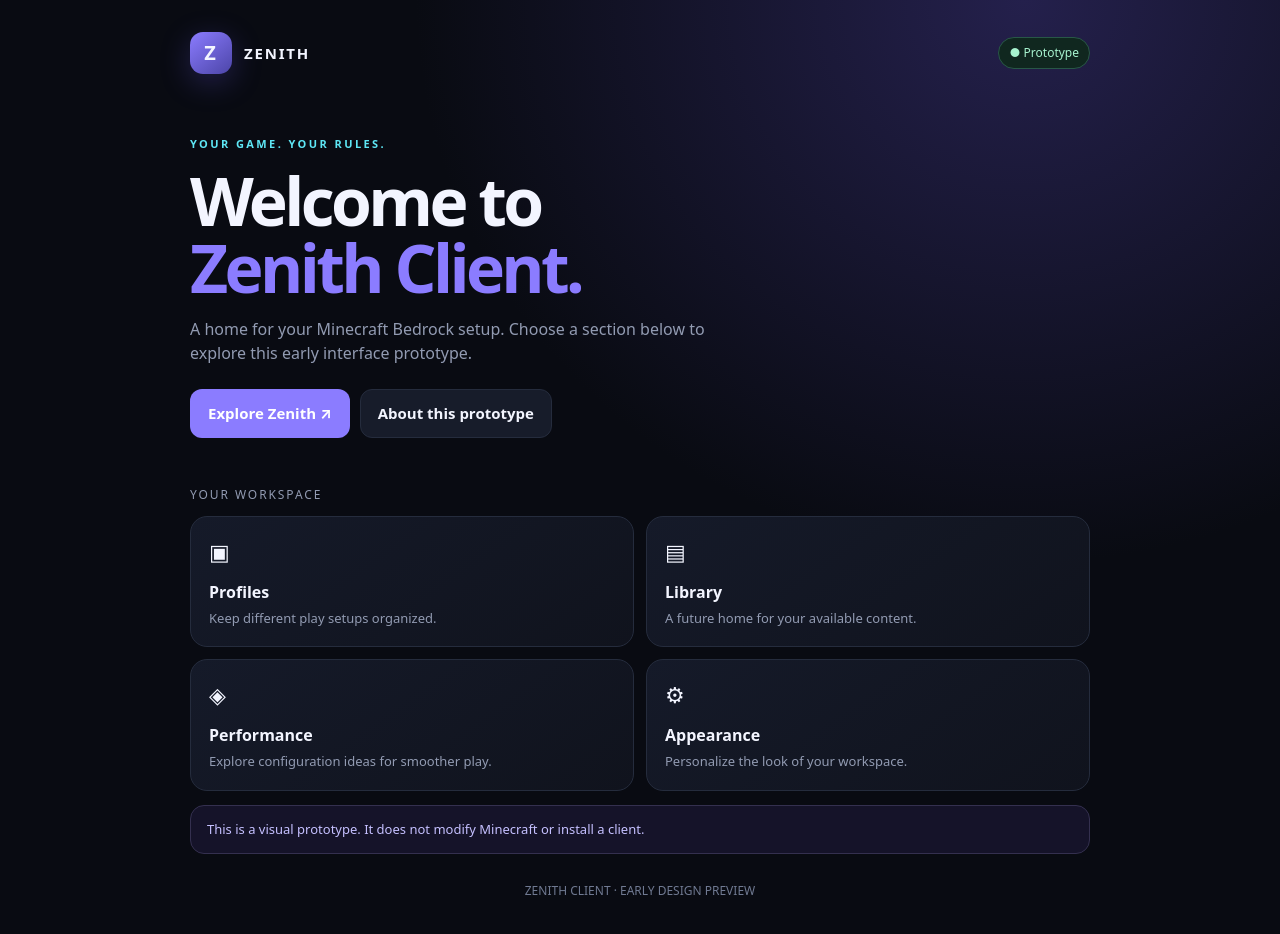
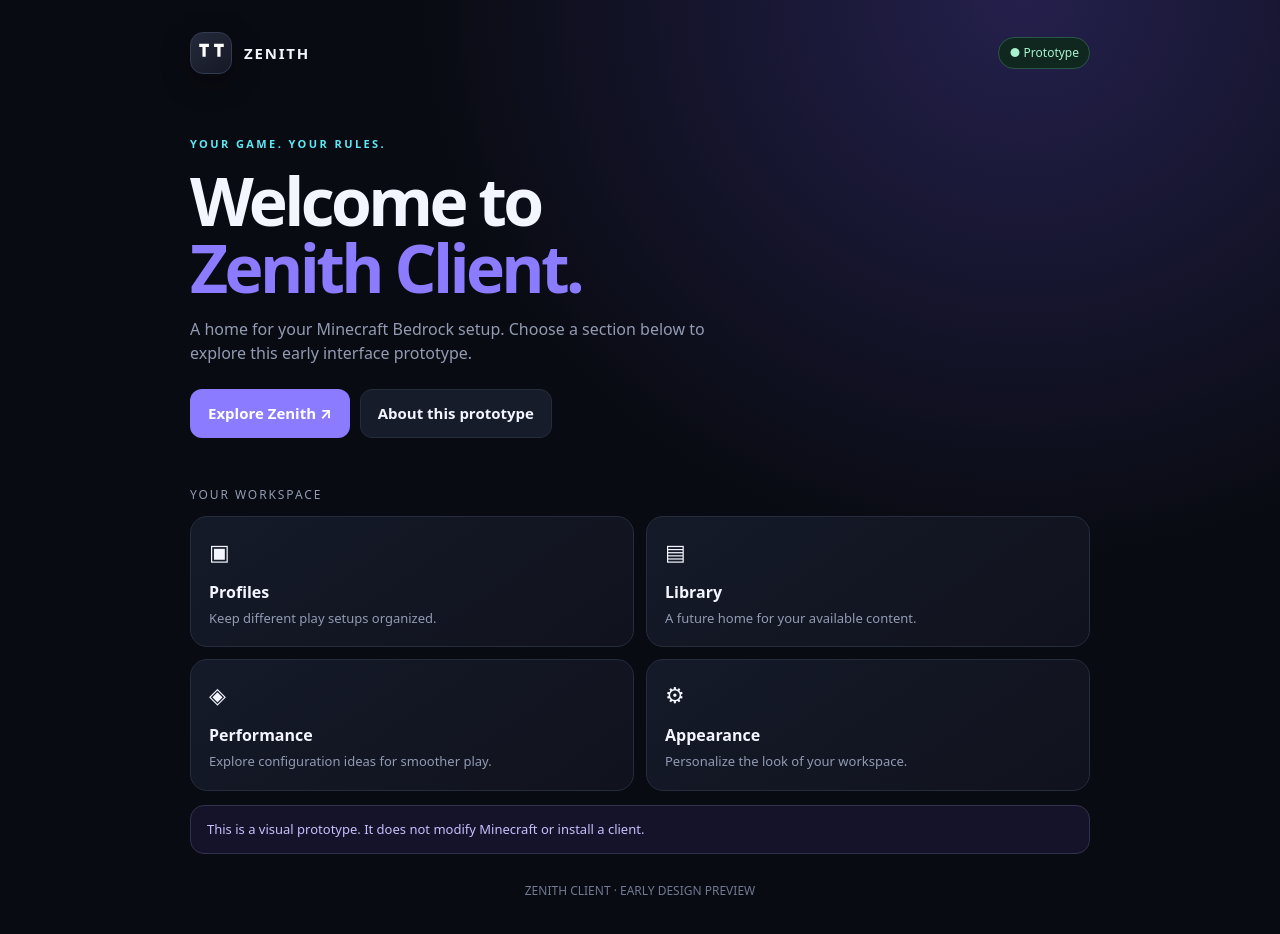
Before and after one commit to FrikZY123/Zenith-Client, a website: page index.html in a window 1280 px wide. Drawn offline with Linux system fonts and the light colour scheme.

Commit message:
Replace placeholder Z with Zenith twin-T logo

```diff
--- a/index.html
+++ b/index.html
@@ -14,7 +14,8 @@
     .shell { width:min(100% - 32px,900px); margin:0 auto; padding:24px 0 48px; }
     header { display:flex; align-items:center; justify-content:space-between; gap:12px; padding:8px 0 34px; }
     .brand { display:flex; align-items:center; gap:12px; font-weight:800; letter-spacing:.12em; }
-    .logo { display:grid; place-items:center; width:42px; height:42px; border-radius:13px; background:linear-gradient(140deg,var(--accent),#4c45a8); box-shadow:0 8px 30px #6e61ff40; font-size:20px; }
+    .logo { display:grid; place-items:center; width:42px; height:42px; border-radius:13px; background:linear-gradient(140deg,#252a3b,#151925); border:1px solid #343b50; color:#fff; box-shadow:0 8px 30px #0004; }
+    .logo svg { width:31px; height:31px; }
     .status { color:#a7f3cf; border:1px solid #285747; background:#10271f; padding:6px 10px; border-radius:999px; font-size:12px; }
     .hero { padding:28px 0 30px; }
     .eyebrow { color:var(--cyan); font-size:11px; letter-spacing:.22em; font-weight:800; }
@@ -39,7 +40,12 @@
 <body>
   <main class="shell">
     <header>
-      <div class="brand"><div class="logo" aria-hidden="true">Z</div><span>ZENITH</span></div>
+      <div class="brand"><div class="logo" aria-hidden="true">
+          <svg viewBox="0 0 48 48" role="img" aria-label="" focusable="false">
+            <path d="M5 9H20V14H15V29H10V14H5Z" fill="currentColor"/>
+            <path d="M43 9H28V14H33V29H38V14H43Z" fill="currentColor"/>
+          </svg>
+        </div><span>ZENITH</span></div>
       <span class="status">● Prototype</span>
     </header>
     <section class="hero">
```
